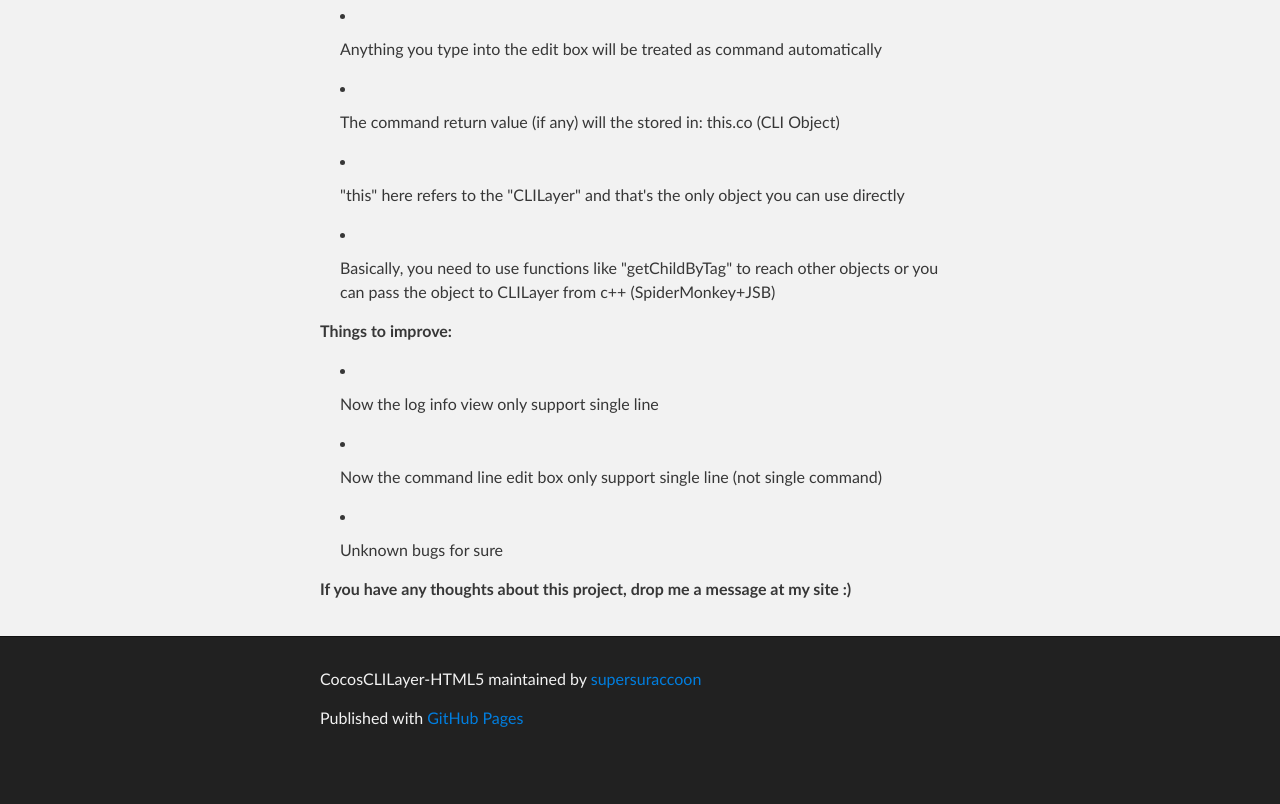
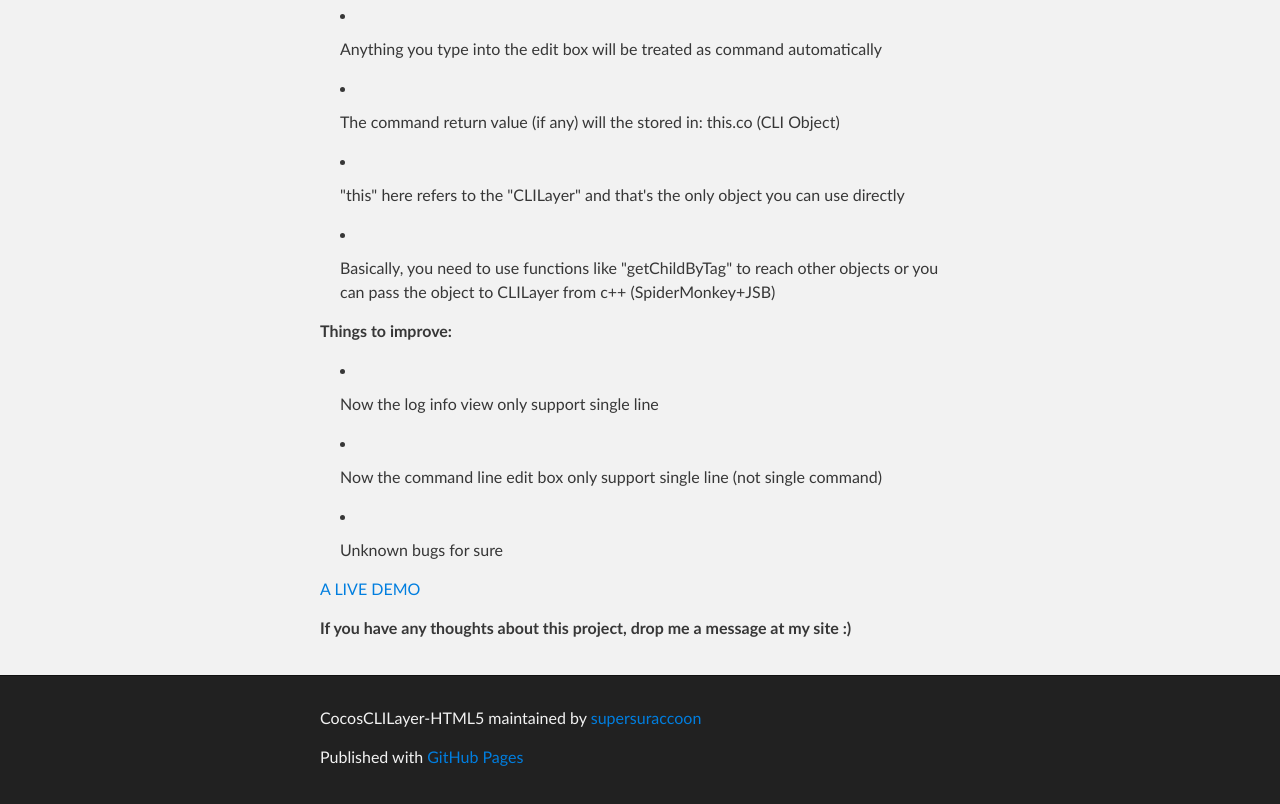
Before and after one commit to supersuraccoon/CocosCLIDemo-HTML5, a plain HTML site: page index.html in a window 1280 px wide. Shown: the part 4855-5659 px from the top of the page. Before the commit the page ends 5620 px from the top, so only its background shows below. Drawn offline with Linux system fonts and the light colour scheme.

```diff
--- a/index.html
+++ b/index.html
@@ -142,7 +142,9 @@
 <li><p>Now the log info view only support single line</p></li>
 <li><p>Now the command line edit box only support single line (not single command)</p></li>
 <li><p>Unknown bugs for sure</p></li>
-</ul><p><strong>If you have any thoughts about this project, drop me a message at my site :)</strong></p>
+</ul><p><a href="https://dl.dropboxusercontent.com/u/30871449/Website/Resource/2013/08/CocosCLILayer-HTML5/CocosCLIDemo-HTML5/index.html">A LIVE DEMO</a></p>
+
+<p><strong>If you have any thoughts about this project, drop me a message at my site :)</strong></p>
       </section>
     </div>
 
```
Also changed, not shown: params.json (+1 -1 lines).
